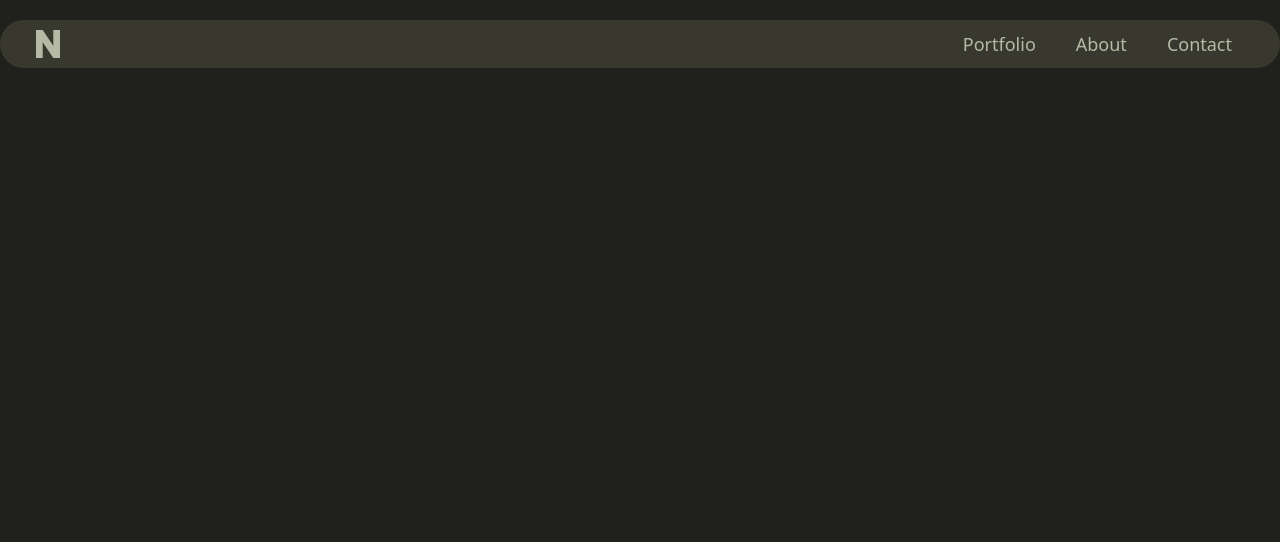
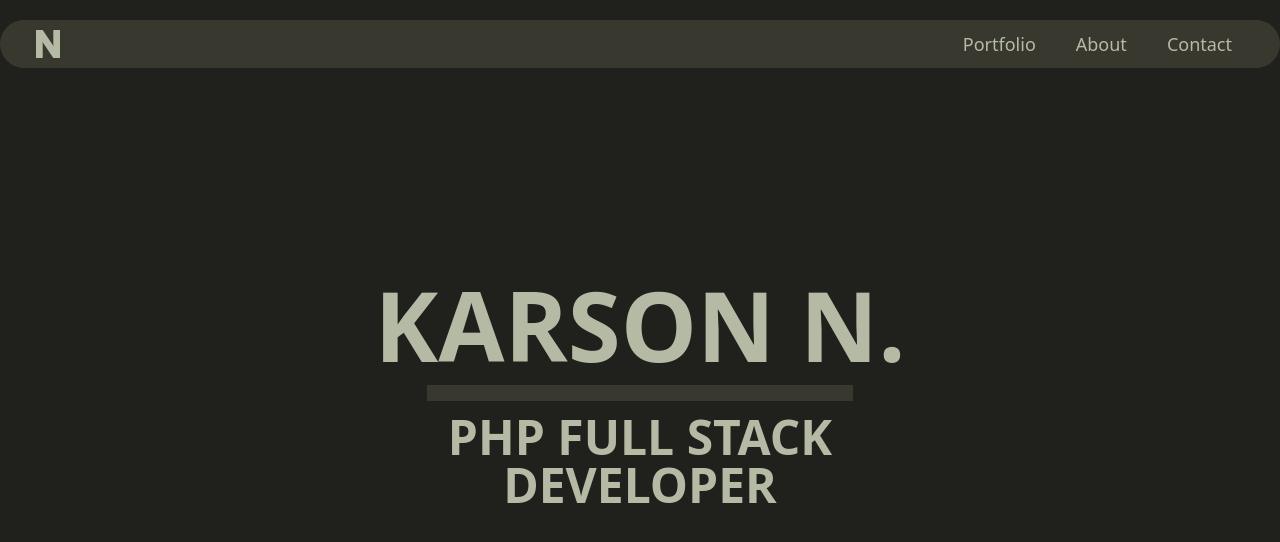
Before and after one commit to nicholsk18/karsonnichols.com, a React (Vite) app: page / in a window 1280 px wide. Shown: the top 542 px of the page. Built offline with nearby package versions, Linux system fonts and the light colour scheme.

Commit message:
working on home page

```diff
--- a/src/App.jsx
+++ b/src/App.jsx
@@ -5,7 +5,19 @@ function App() {
 
   return (
     <>
-      <Nav />
+      <div className="container mx-auto h-screen pt-5">
+        <Nav />
+
+        <div className="flex flex-col items-center justify-center h-5/6 text-light-tan-0">
+          <h1 className="text-8xl font-extrabold uppercase">Karson N.</h1>
+
+          <hr className="h-4 bg-light-green-0 border-0 my-3 w-1/3" />
+
+          <p className="text-5xl font-extrabold uppercase text-center">
+            PHP Full Stack <br /> Developer
+          </p>
+        </div>
+      </div>
     </>
   )
 }
--- a/src/components/Nav.jsx
+++ b/src/components/Nav.jsx
@@ -3,7 +3,7 @@ import NavLogo from "./NavLogo.jsx";
 
 function Nav() {
   return (
-    <nav className="container bg-light-green-0 mx-auto mt-5 rounded-3xl px-7 py-2.5">
+    <nav className="bg-light-green-0 rounded-3xl px-7 py-2.5">
       <div className="flex justify-between">
         <NavLogo />
 
```
